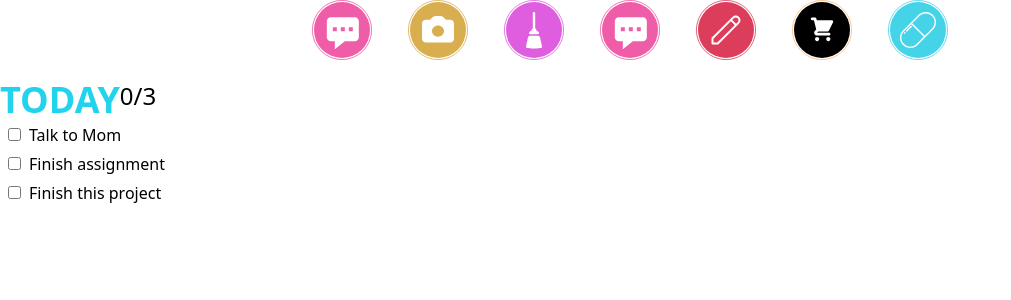
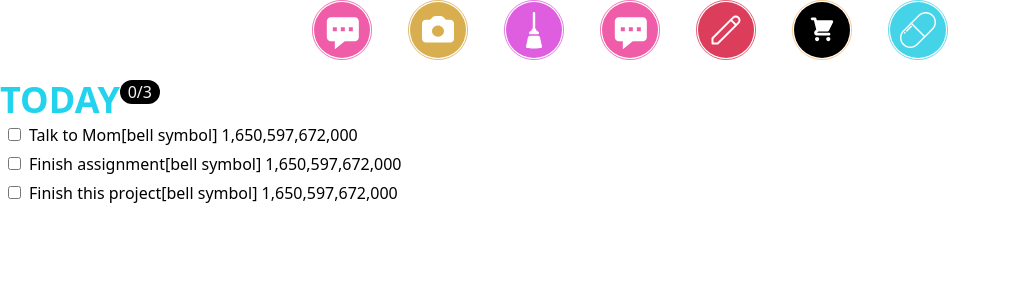
Before and after one commit to Minh-ctrl/todoList-App, a Vue app in the folder client/: page / in a window 1280 px wide. Shown: the top 300 px of the page, without its empty margins (0-1011 px from the left). Built offline with nearby package versions, Linux system fonts and the light colour scheme.

Commit message:
feat: 🎸 thinking about implementing due date now

```diff
--- a/client/src/App.vue
+++ b/client/src/App.vue
@@ -6,16 +6,19 @@
   let svg = [{name:'Chat'}, {name: 'Camera'}, {name: 'Cleaning'}, {name: 'Mail'} , {name: "Study"}, {name:"Shopping"}, {name:"Pill"}];
   const  data= ref({today:{
     todo: [{
-      action:'Talk to Mom',
-      timer: 50,
-      done: false,
+        action:'Talk to Mom',
+        timer: 50,
+        due: Date.now().toLocaleString(),
+        done: false,
       },{
         action:'Finish assignment',
         timer: 50,
+        due: Date.now().toLocaleString('en-GB', { timeZone: 'UTC' }),
         done: false,
       },
       {
         action:'Finish this project',
+        due: Date.now().toLocaleString(),
         done: false,
       }
       ]
--- a/client/src/components/Today.vue
+++ b/client/src/components/Today.vue
@@ -2,9 +2,9 @@
     import {ref, computed} from 'vue';
     const props = defineProps(['data']);
     const todos = props.data.today.todo;
-
     let counter = ref(0);
     const checked= (todo) =>{
+
         todo.done = !todo.done;
         counter.value = todos.filter((todo)=>{return todo.done === true}).length;
 };
@@ -13,12 +13,15 @@
     <div class="flex flex-col flex-nowrap">
         <div class="flex flex-row flex-nowrap">
             <h1 class="text-4xl font-semibold text-cyan-400">TODAY</h1>
-            <div class="text-2xl">{{`${counter}/${todos.length}`}}</div>
+            <div class="bubble w-10 h-6 rounded-full bg-black flex flex-row flex-nowrap justify-center">
+                <div class="text-zinc-100">{{`${counter}/${todos.length}`}}</div>
+            </div>
         </div>
         <div>
             <div v-for="todo in todos" :key="todo">
                 <input @click="checked(todo)" type="checkbox" class="m-2">
                 <label>{{todo.action}}</label>
+                <label class="rounded-full" v-if="todo.due">[bell symbol] {{todo.due}}</label>
             </div>
         </div>
     </div>
```
